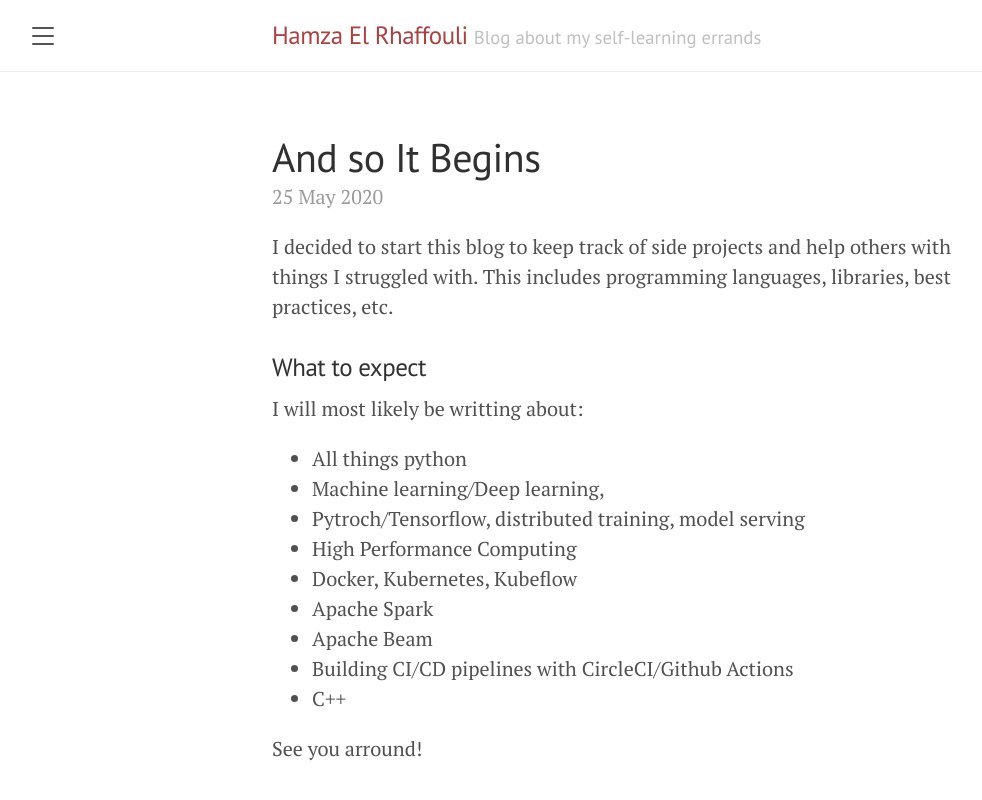
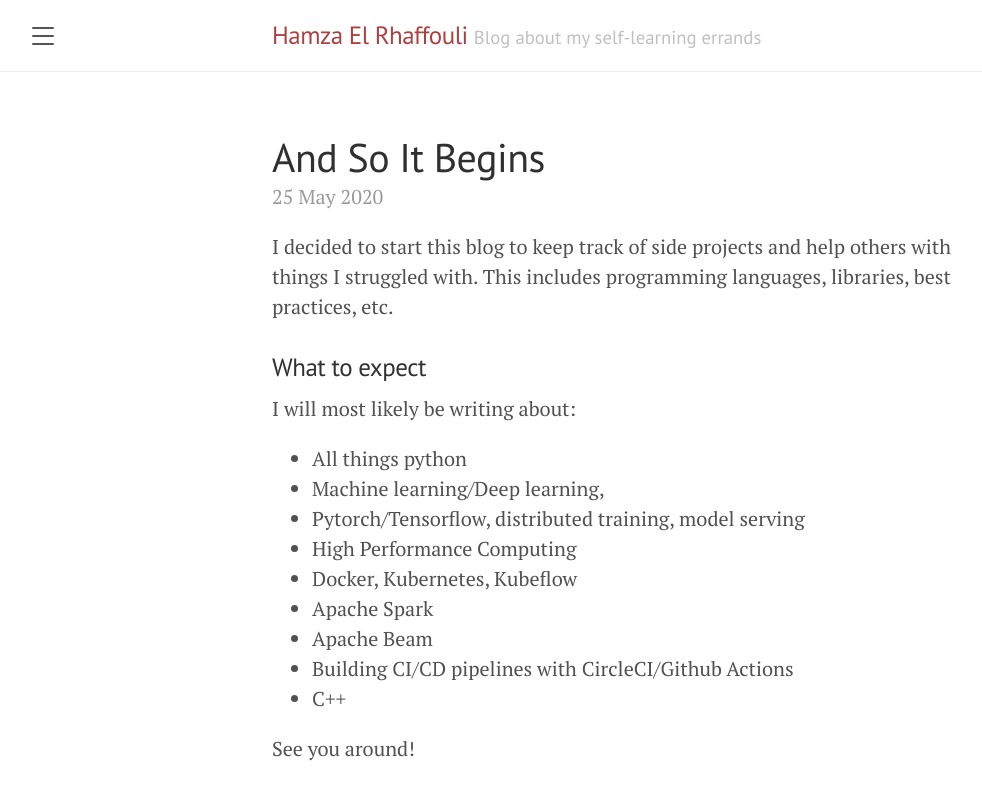
Before and after one commit to elrhaff/elrhaff.github.io, a Jekyll site: the page built from _posts/2020-05-25-and-so-it-begins.md, in a window 1280 px wide. Shown: the top 800 px of the page, without its empty margins (8-990 px from the left). Built offline with Jekyll 4.4.1, drawn with Linux system fonts in a browser that asks for light colours.

Commit message:
fix typos

```diff
--- a/_posts/2020-05-25-and-so-it-begins.md
+++ b/_posts/2020-05-25-and-so-it-begins.md
@@ -1,16 +1,16 @@
 ---
 layout: post
-title: And so It Begins
+title: And So It Begins
 ---
 
 I decided to start this blog to keep track of side projects and help others with things I struggled with. This includes programming languages, libraries, best practices, etc.
 
 ### What to expect
 
-I will most likely be writting about:
+I will most likely be writing about:
 * All  things python
 * Machine learning/Deep learning,
-* Pytroch/Tensorflow, distributed training, model serving
+* Pytorch/Tensorflow, distributed training, model serving
 * High Performance Computing
 * Docker, Kubernetes, Kubeflow
 * Apache Spark
@@ -18,4 +18,4 @@ I will most likely be writting about:
 * Building CI/CD pipelines with CircleCI/Github Actions
 * C++
 
-See you arround!
+See you around!
```
